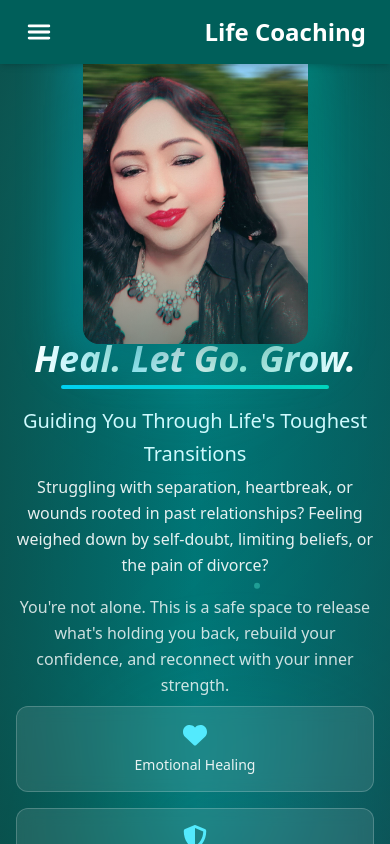
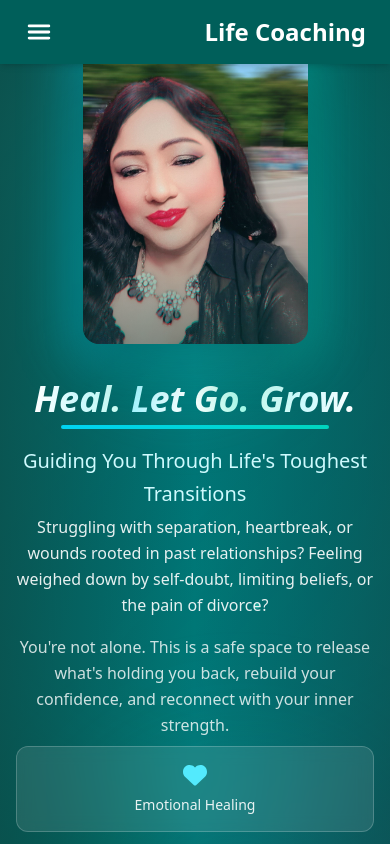
Before and after one commit to Atharv542/SalmaProject, a React (Vite) app: page / in a window 390 px wide. Shown: the top 844 px of the page. Built offline with nearby package versions, Linux system fonts and the light colour scheme.

Commit message:
Corrected margin

```diff
--- a/src/pages/AboutMe.jsx
+++ b/src/pages/AboutMe.jsx
@@ -130,7 +130,7 @@ function AboutMe() {
               <motion.img
                 src="SalmaAboutMe.jpg"
                 alt="Professional Coach"
-                className="relative  rounded-2xl shadow-2xl w-full h-[400px] sm:h-[500px] lg:h-[600px] -mt-25 object-cover transition-transform duration-300 group-hover:scale-[1.02]"
+                className="relative  rounded-2xl shadow-2xl w-full h-[400px] sm:h-[500px] lg:h-[600px] md:-mt-25 object-cover transition-transform duration-300 group-hover:scale-[1.02]"
                 whileHover={{ y: -5 }}
                 transition={{ duration: 0.3 }}
               />
--- a/src/pages/Home.jsx
+++ b/src/pages/Home.jsx
@@ -117,7 +117,7 @@ function Home() {
             {/* Hero Heading */}
             <motion.div variants={itemVariants}>
               <motion.h1
-                className="text-4xl sm:text-5xl lg:text-4xl xl:text-5xl font-bold italic leading-tight relative -mt-10"
+                className="text-4xl sm:text-5xl lg:text-4xl xl:text-5xl font-bold italic leading-tight relative md:-mt-10"
                 whileHover={{ scale: 1.02 }}
                 transition={{ duration: 0.2 }}
               >
```
